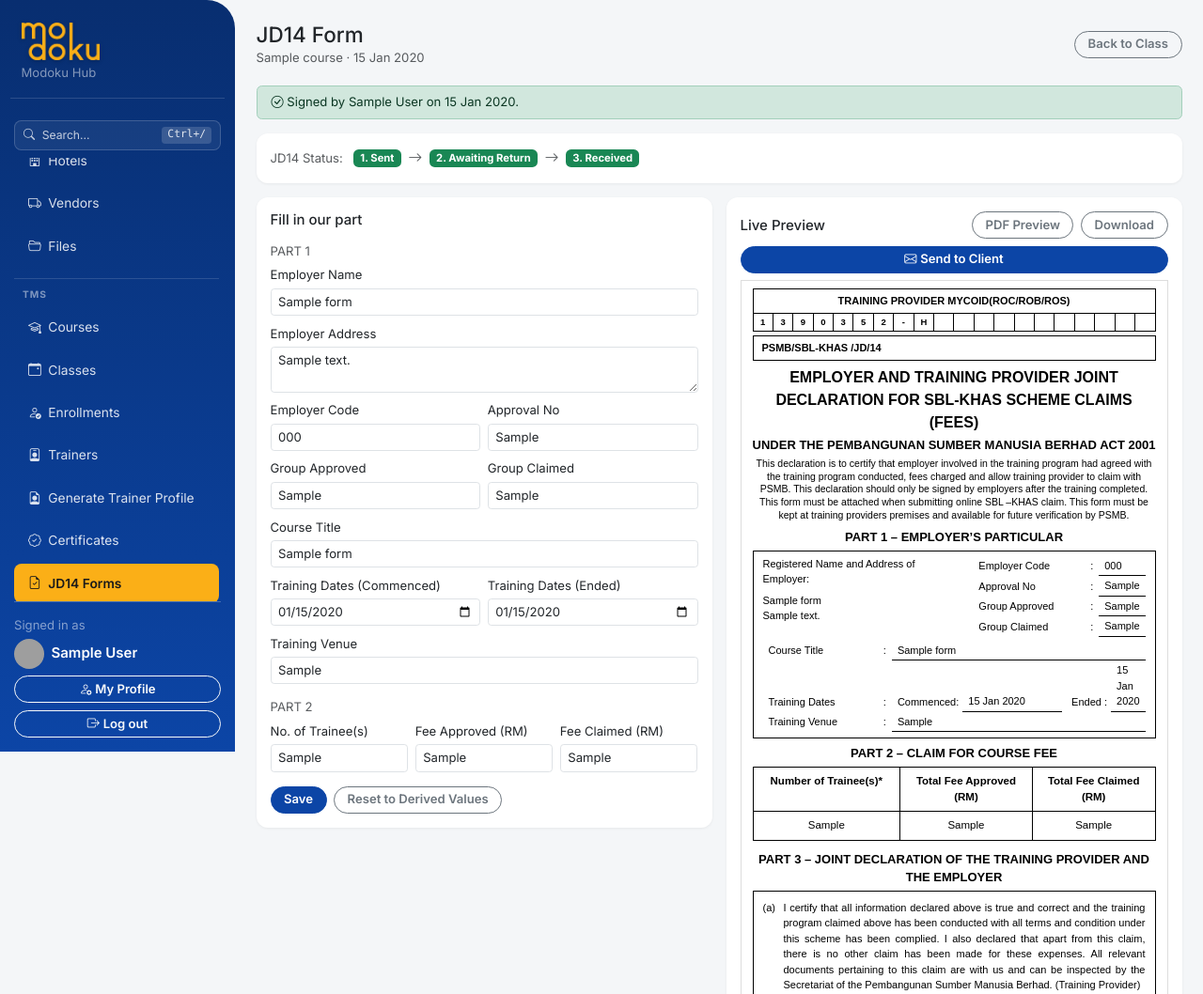
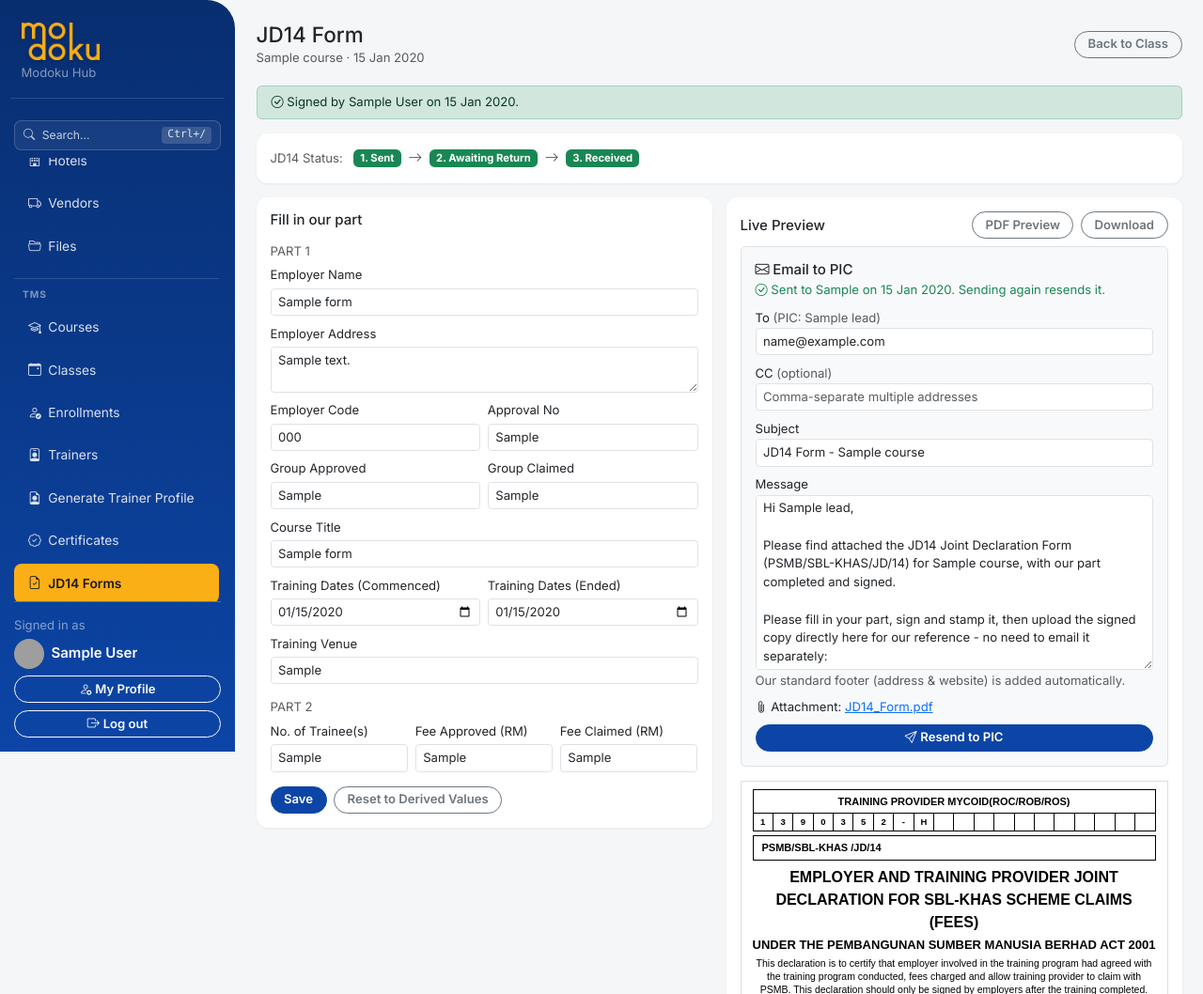
Before and after one commit to modokutech/modoku-crm, a Flask app: page /jd14/sessions/1 in a window 1280 px wide. Shown: the top 1058 px of the page at 94% size. Run offline with Flask 3, Linux system fonts and the light colour scheme; the visitor is signed in with stand-in values (Sample User, id 1); tables that the repository leaves empty hold one stand-in row (values such as "Sample post"); data that the repository does not hold is empty; some libraries are stand-ins or nearby versions; grey boxes are pictures that could not be loaded.

Commit message:
Fix92: JD14 sends to the class PIC, with an email preview box

```diff
--- a/modoku_crm/jd14.py
+++ b/modoku_crm/jd14.py
@@ -21,7 +21,7 @@ changing both.
 """
 from flask import Blueprint, Response, current_app, flash, g, redirect, render_template, request, url_for
 
-from . import db, fmtaddress, mailer, settings
+from . import activity, db, fmtaddress, mailer, settings
 from .auth import admin_required, login_required
 from .pdfgen import generate_jd14_pdf
 from .sessions import ensure_jd14_return_token
@@ -33,10 +33,11 @@ def _session_or_none(session_id):
     return db.query(
         """SELECT cs.*, c.title AS course_title, co.name AS company_name, co.address AS company_address,
                   co.city AS company_city, co.state AS company_state, co.postcode AS company_postcode,
-                  co.email AS company_email
+                  co.email AS company_email, pic.name AS pic_name, pic.email AS pic_email
            FROM course_sessions cs
            JOIN courses c ON c.id = cs.course_id
            LEFT JOIN companies co ON co.id = cs.client_company_id
+           LEFT JOIN leads pic ON pic.id = cs.pic_lead_id
            WHERE cs.id = ?""",
         (session_id,), one=True,
     )
@@ -225,6 +226,25 @@ def index():
     return render_template("jd14/index.html", sessions=sessions, q=q, sort=sort, direction=direction)
 
 
+def _default_send_subject(session_row):
+    return f"JD14 Form - {session_row['course_title']}"
+
+
+def _default_send_body(session_row, return_url):
+    greeting = session_row["pic_name"] if session_row["pic_name"] else "there"
+    return (
+        f"Hi {greeting},\n\nPlease find attached the JD14 Joint Declaration Form (PSMB/SBL-KHAS/JD/14) for "
+        f"{session_row['course_title']}, with our part completed and signed.\n\n"
+        "Please fill in your part, sign and stamp it, then upload the signed copy directly here "
+        f"for our reference - no need to email it separately:\n{return_url}\n\n"
+        "Thank you."
+    )
+
+
+def _return_url(session_id):
+    return url_for("jd14_return.details", token=ensure_jd14_return_token(session_id), _external=True)
+
+
 @bp.route("/sessions/<int:session_id>")
 @login_required
 def edit(session_id):
@@ -241,10 +261,20 @@ def edit(session_id):
     # one on file - purely a preview convenience, sign() is what actually
     # records who signed.
     preview_user = signed_by_user or g.user
+    # Fix92: once signed, the page shows the actual email that "Send to
+    # PIC" will send (to/CC/subject/message, all editable) before sending.
+    email_defaults = None
+    is_admin = bool(g.user and g.user["role"] == "admin")
+    if jd14_row["signed_at"] and is_admin:
+        email_defaults = {
+            "to_email": session_row["pic_email"] or "",
+            "subject": _default_send_subject(session_row),
+            "body": _default_send_body(session_row, _return_url(session_id)),
+        }
     return render_template(
         "jd14/edit.html", s=session_row, f=jd14_row, signed_by_user=signed_by_user,
         preview_user=preview_user, company_stamp_file=settings.get_company_stamp_file(),
-        is_admin=(g.user and g.user["role"] == "admin"),
+        is_admin=is_admin, email_defaults=email_defaults,
         jd14_stage_value=jd14_stage(session_row, jd14_row),
     )
 
@@ -359,10 +389,15 @@ def send(session_id):
         flash("Sign the JD14 Form first, then send it.", "danger")
         return redirect(url_for("jd14.edit", session_id=session_id))
 
-    to_email = (session_row["company_email"] or "").strip()
+    # Fix92: goes to the class's PIC (the person handling it on the client
+    # side), not the company's general email - and whatever was typed in
+    # the email preview box on the page wins over the defaults.
+    to_email = (request.form.get("to_email") or session_row["pic_email"] or "").strip()
     if not to_email:
-        flash("This class's client company has no email on file to send the JD14 Form to.", "danger")
+        flash("No PIC email on file for this class. Select a PIC on the class's Edit page, "
+              "or type an address to send to.", "danger")
         return redirect(url_for("jd14.edit", session_id=session_id))
+    cc_email = (request.form.get("cc_email") or "").strip() or None
 
     signed_by_user = db.query("SELECT * FROM users WHERE id = ?", (jd14_row["signed_by_user_id"],), one=True)
     try:
@@ -372,20 +407,12 @@ def send(session_id):
         flash("Could not generate the JD14 Form PDF. Is wkhtmltopdf installed on the server?", "danger")
         return redirect(url_for("jd14.edit", session_id=session_id))
 
-    return_token = ensure_jd14_return_token(session_id)
-    return_url = url_for("jd14_return.details", token=return_token, _external=True)
-    subject = f"JD14 Form - {session_row['course_title']}"
-    body = (
-        f"Hi,\n\nPlease find attached the JD14 Joint Declaration Form (PSMB/SBL-KHAS/JD/14) for "
-        f"{session_row['course_title']}, with our part completed and signed.\n\n"
-        "Please fill in your part, sign and stamp it, then upload the signed copy directly here "
-        f"for our reference - no need to email it separately:\n{return_url}\n\n"
-        "Thank you."
-    )
+    subject = (request.form.get("subject") or "").strip() or _default_send_subject(session_row)
+    body = (request.form.get("body") or "").strip() or _default_send_body(session_row, _return_url(session_id))
     attachments = [("JD14_Form.pdf", pdf_bytes, "application/pdf")]
     try:
         mailer.send_email(to_email, subject, body, attachments=attachments,
-                           related_type="course_session", related_id=session_id)
+                           related_type="course_session", related_id=session_id, cc_email=cc_email)
     except mailer.MailNotConfigured as exc:
         flash(str(exc), "danger")
         return redirect(url_for("jd14.edit", session_id=session_id))
@@ -402,5 +429,6 @@ def send(session_id):
         (to_email, session_id),
     )
 
+    activity.log("send_email", "session", session_id, f"Sent JD14 Form to {to_email}")
     flash(f"JD14 Form emailed to {to_email}.", "success")
     return redirect(url_for("jd14.edit", session_id=session_id))
--- a/modoku_crm/templates/jd14/edit.html
+++ b/modoku_crm/templates/jd14/edit.html
@@ -138,16 +138,50 @@
         {% else %}
         <p class="small text-muted mb-2">Only an admin can sign this form.</p>
         {% endif %}
-      {% elif is_admin %}
-        <form method="post" action="{{ url_for('jd14.send', session_id=s.id) }}" class="mb-2">
-          {{ csrf_field()|safe }}
-          <button class="btn btn-sm btn-success w-100" type="submit" {{ 'disabled' if not s.company_email }}>
-            <i class="bi bi-envelope me-1"></i>Send to Client
-          </button>
-        </form>
-        {% if not s.company_email %}
-        <p class="small text-danger mb-2">This class's client company has no email on file - add one to send.</p>
-        {% endif %}
+      {% elif is_admin and email_defaults %}
+        {# Fix92: the email that will actually go out - to the class's PIC -
+           shown and editable before sending. #}
+        <div class="border rounded p-3 mb-3 bg-light">
+          <h6 class="mb-1"><i class="bi bi-envelope me-1"></i>Email to PIC</h6>
+          {% if f.sent_at %}
+          <p class="small text-success mb-2"><i class="bi bi-check-circle me-1"></i>Sent to {{ f.sent_to }} on {{ f.sent_at|fmtdatetime }}. Sending again resends it.</p>
+          {% endif %}
+          <form method="post" action="{{ url_for('jd14.send', session_id=s.id) }}">
+            {{ csrf_field()|safe }}
+            <div class="mb-2">
+              <label class="form-label small mb-0">To
+                {% if s.pic_name %}<span class="text-muted fw-normal">(PIC: {{ s.pic_name }})</span>{% endif %}
+              </label>
+              <input type="email" name="to_email" class="form-control form-control-sm" value="{{ email_defaults.to_email }}"
+                     placeholder="pic@client.com" required>
+              {% if not s.pic_email %}
+              <small class="text-danger">
+                {% if s.pic_name %}{{ s.pic_name }} has no email on file.{% else %}No PIC selected for this class.{% endif %}
+                Set one on the <a href="{{ url_for('sessions.edit', session_id=s.id) }}">class's Edit page</a>, or type an address here.
+              </small>
+              {% endif %}
+            </div>
+            <div class="mb-2">
+              <label class="form-label small mb-0">CC <span class="text-muted fw-normal">(optional)</span></label>
+              <input type="text" name="cc_email" class="form-control form-control-sm" placeholder="Comma-separate multiple addresses">
+            </div>
+            <div class="mb-2">
+              <label class="form-label small mb-0">Subject</label>
+              <input type="text" name="subject" class="form-control form-control-sm" value="{{ email_defaults.subject }}">
+            </div>
+            <div class="mb-2">
+              <label class="form-label small mb-0">Message</label>
+              <textarea name="body" class="form-control form-control-sm" rows="9">{{ email_defaults.body }}</textarea>
+              <small class="text-muted">Our standard footer (address &amp; website) is added automatically.</small>
+            </div>
+            <p class="small mb-2"><i class="bi bi-paperclip"></i> Attachment:
+              <a href="{{ url_for('jd14.preview_pdf', session_id=s.id) }}" target="_blank">JD14_Form.pdf</a></p>
+            <button class="btn btn-sm btn-success w-100" type="submit"
+                    onclick="return confirm('Send the JD14 Form to ' + this.form.to_email.value + '?');">
+              <i class="bi bi-send me-1"></i>{{ 'Resend to PIC' if f.sent_at else 'Send to PIC' }}
+            </button>
+          </form>
+        </div>
       {% endif %}
 
       <!-- NOTE - kept in sync by hand with pdfgen._build_jd14_html: both
```
